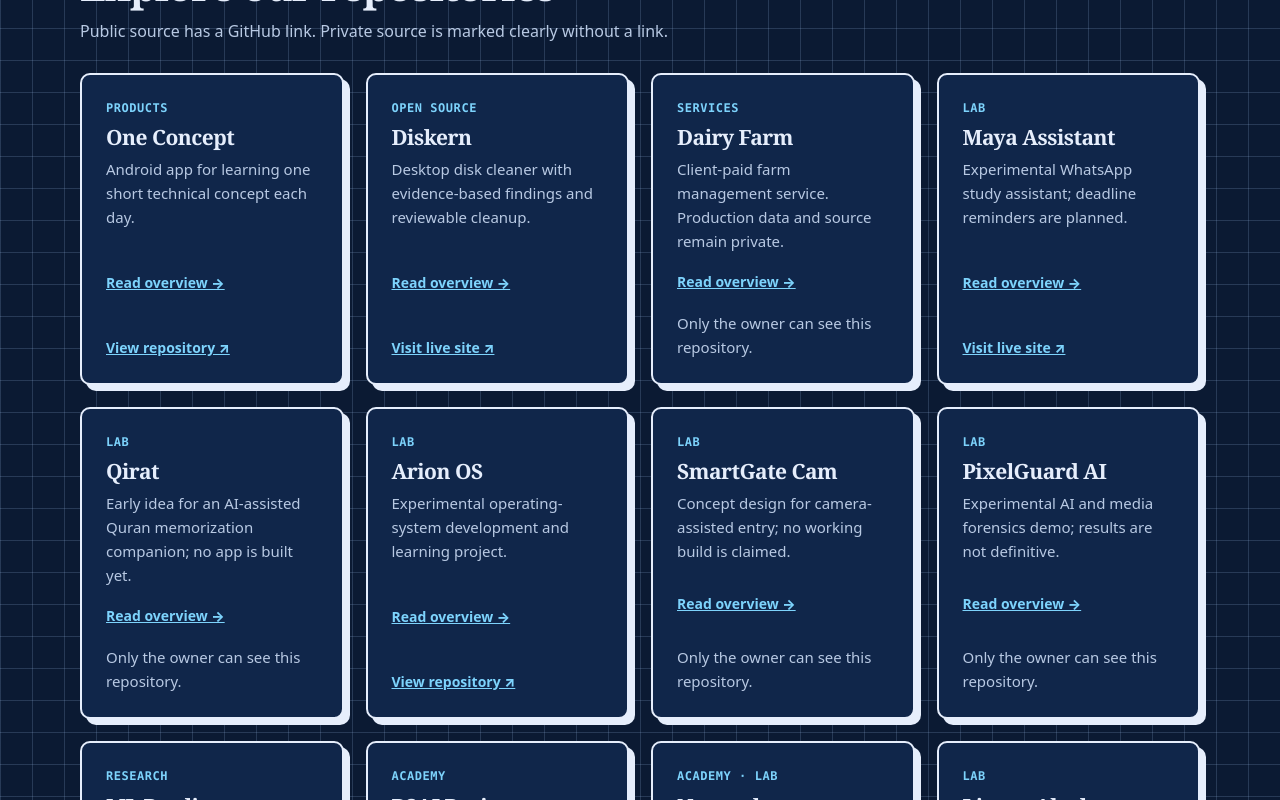
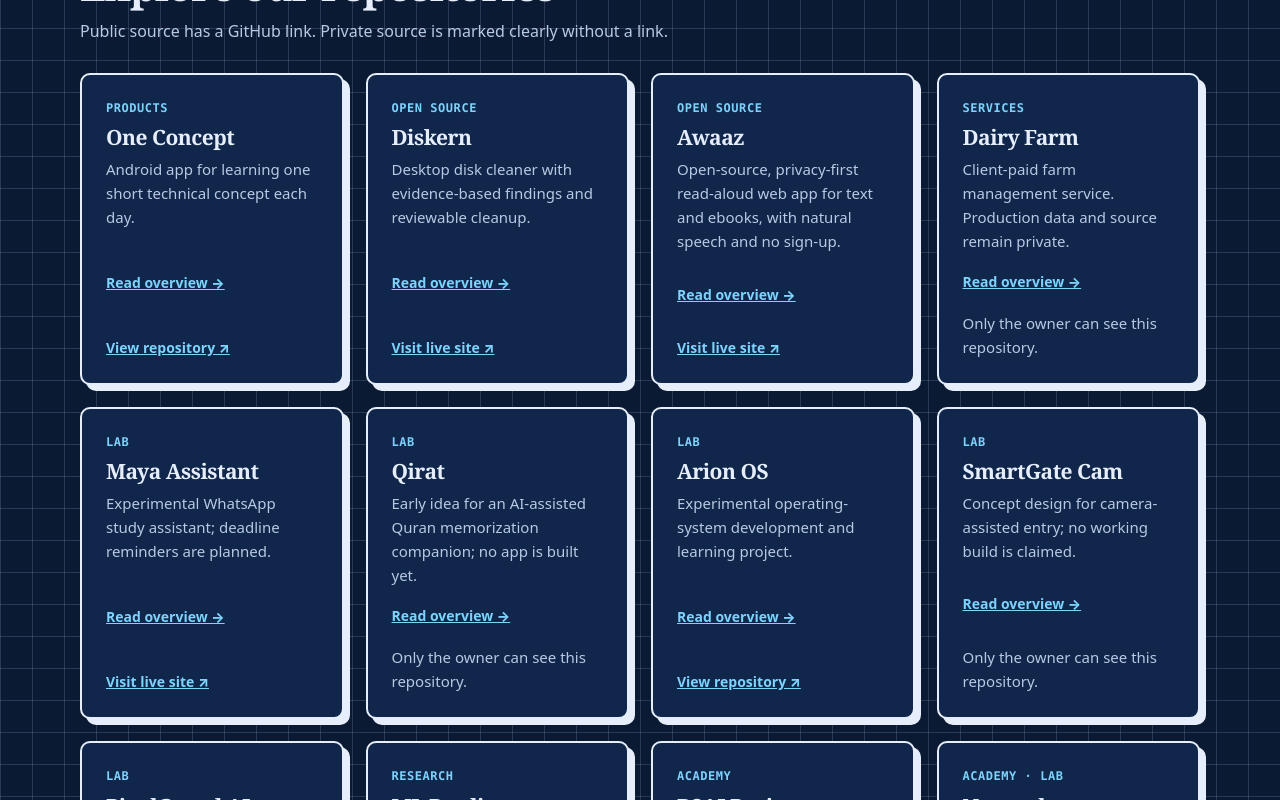
Before and after one commit to Coding-Moves/website, a Next.js app: page / in a window 1280 px wide. Shown: the part 1860-2660 px from the top of the page. Built offline with nearby package versions, Linux system fonts and the light colour scheme.

Commit message:
data: add Awaaz to open source

```diff
--- a/src/data/projects.ts
+++ b/src/data/projects.ts
@@ -349,6 +349,19 @@ export const PROJECTS: Project[] = [
     demoUrl: "https://coding-moves.github.io/diskern/",
   },
   {
+    slug: "awaaz",
+    brand: "open-source",
+    name: "Awaaz",
+    status: "live",
+    summary: "A privacy-first, open-source read-aloud web app for text and ebooks, with no sign-up required.",
+    problem: "Long text and ebooks can be difficult to get through when reading is not practical or comfortable.",
+    vision: "Make listening to personal text and books simple without sending them to a server.",
+    idea: "Run natural-sounding speech in the browser, with built-in browser voices as a fallback, while keeping files and reading position on the device.",
+    features: ["Paste text or open PDF, EPUB and TXT files", "Natural speech with browser-voice fallback", "No account, backend or database", "On-device reading position and file storage"],
+    repositoryName: "awaaz",
+    demoUrl: "https://awaaz.codingmoves.com/",
+  },
+  {
     slug: "python-challenge",
     brand: "open-source",
     name: "30 Days, 30 Python Projects",
--- a/src/data/repositories.ts
+++ b/src/data/repositories.ts
@@ -29,6 +29,14 @@ export const REPOSITORIES: Repository[] = [
     areas: ["open-source"],
     visibility: "public",
     url: "https://github.com/Coding-Moves/diskern",
+  },
+  {
+    name: "awaaz",
+    title: "Awaaz",
+    summary: "Open-source, privacy-first read-aloud web app for text and ebooks, with natural speech and no sign-up.",
+    areas: ["open-source"],
+    visibility: "public",
+    url: "https://github.com/Coding-Moves/awaaz",
   },
   {
     name: "dairy-farm",
```
